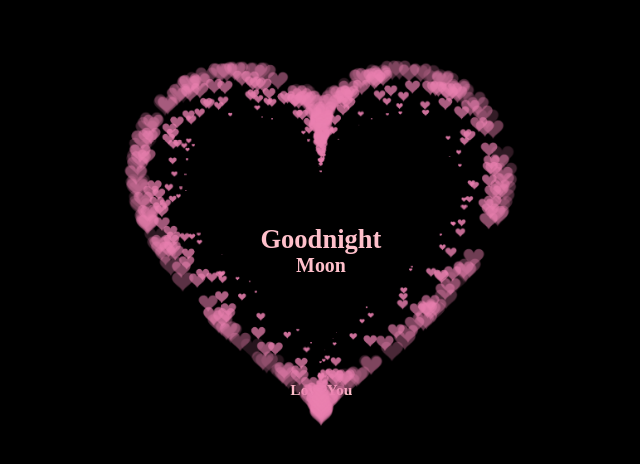
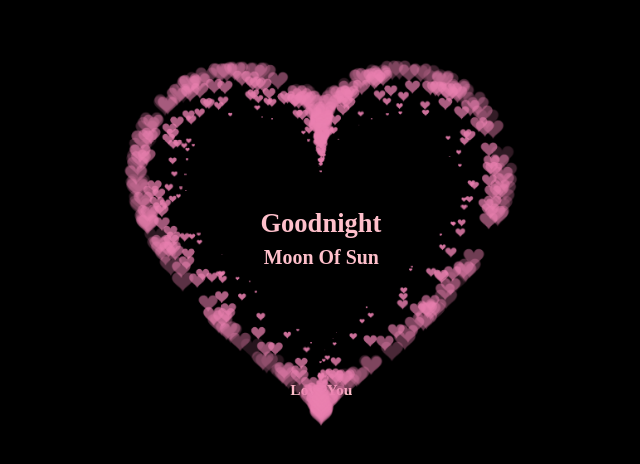
Before and after one commit to NamKevin9x/heart3, a plain HTML site: page index.html in a window 1280 px wide. Shown: the part 160-624 px from the top of the page, without its empty margins (319-959 px from the left). Drawn offline with Linux system fonts and the light colour scheme.

Commit message:
Update index.html

```diff
--- a/index.html
+++ b/index.html
@@ -27,14 +27,14 @@
             COLOR: PINK;
             text-align: center;
             position: absolute;
-            top: 45%;
+            top: 43%;
             animation: animate 1.2s infinite;
         }
         H2{
             COLOR: PINK;
             text-align: center;
             position: absolute;
-            top: 49%;
+            top: 48%;
             animation: animate 1.2s infinite;
         }
         H3{
@@ -50,7 +50,7 @@
 
 <BODY>
     <h1>Goodnight </h1>
-    <h2> Moon </h2>
+    <h2> Moon Of Sun </h2>
     <h3>Love You</h3>
 
     <canvas id="pinkboard"></canvas>
```
